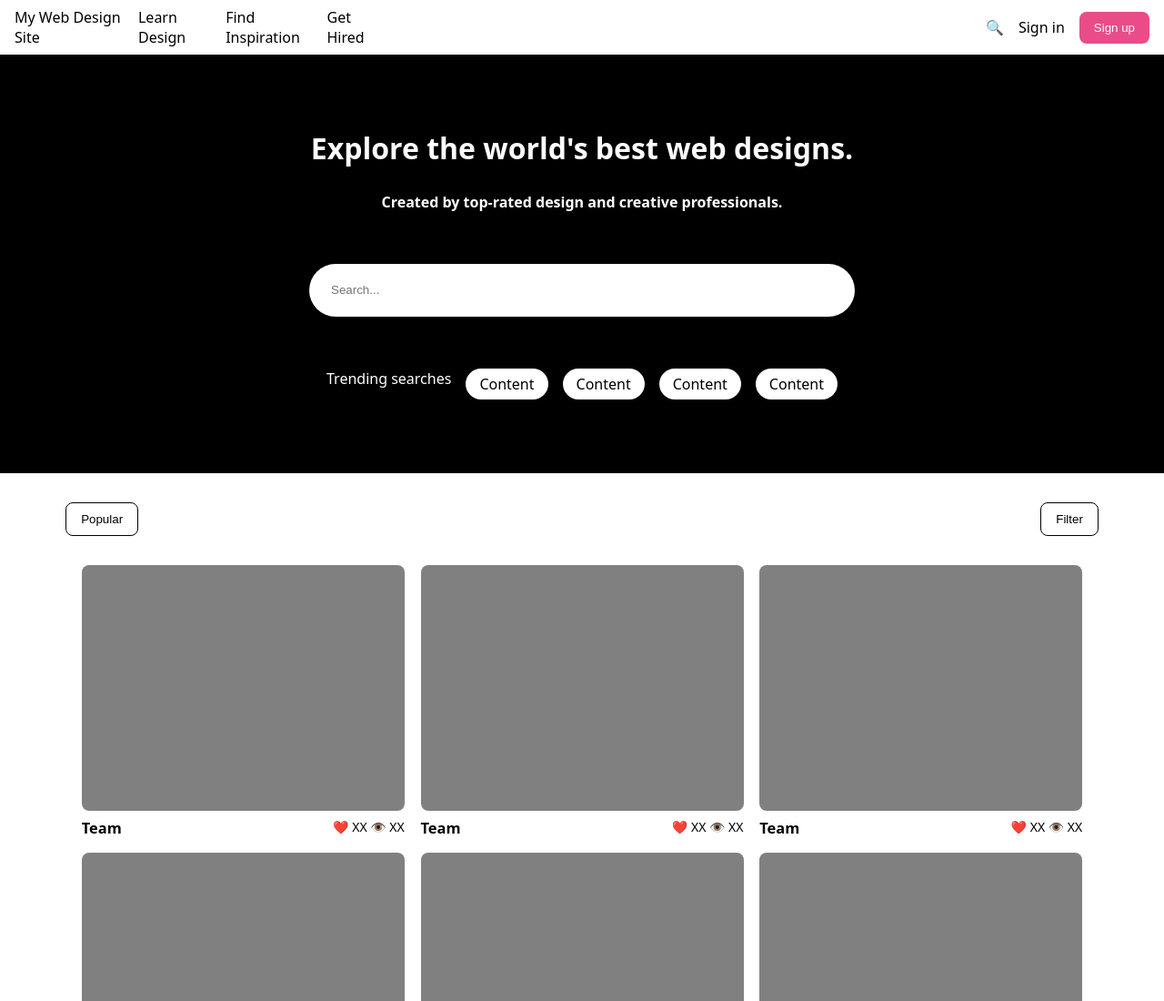
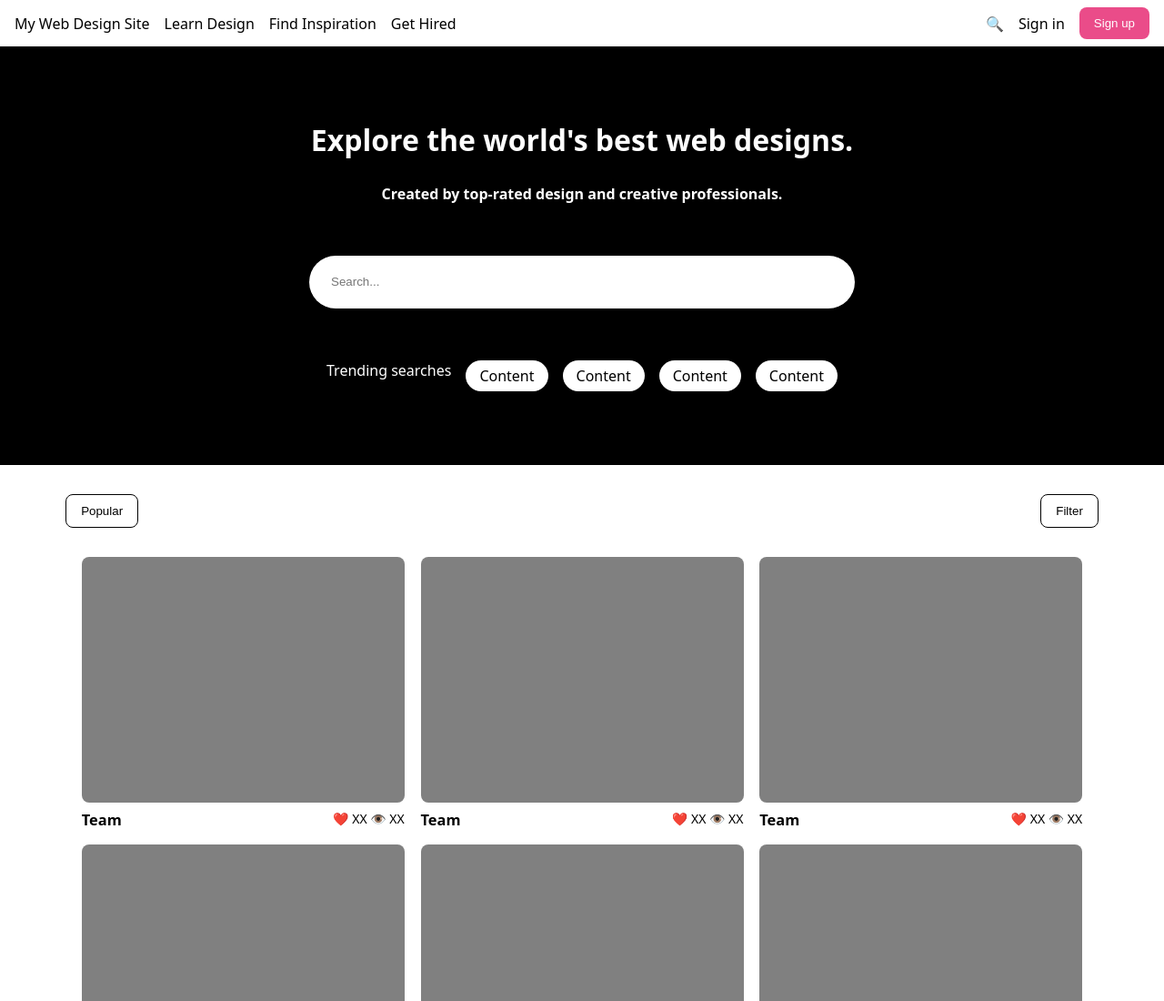
Before and after one commit to p-tigris/flexbox-lab, a plain HTML site: page index.html in a window 1280 px wide. Shown: the top 1100 px of the page at 91% size. Drawn offline with Linux system fonts and the light colour scheme.

Commit message:
Fixed issue with nav

```diff
--- a/css/style.css
+++ b/css/style.css
@@ -13,6 +13,7 @@ nav {
   padding: 8px 16px;
   display: flex;
   align-items: center;
+  justify-content: space-between;
 }
 
 p {
@@ -136,5 +137,4 @@ nav button {
     justify-content: flex-end;
     gap: 1rem;
     align-items: center;
-    width: 1024px;
 }
```
